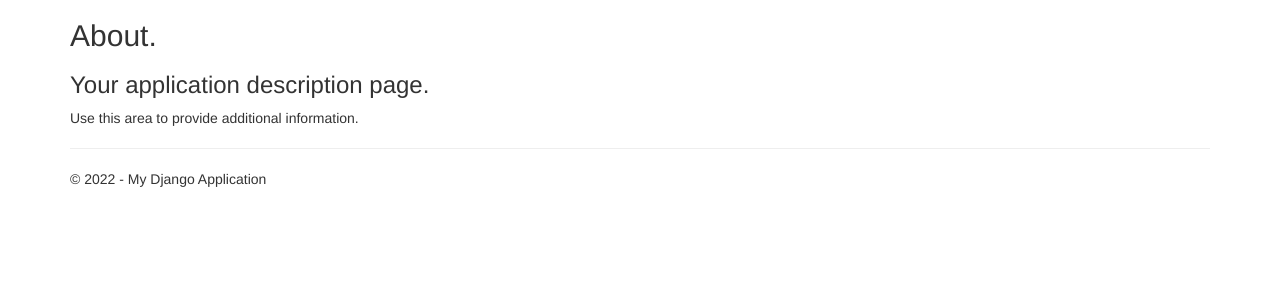
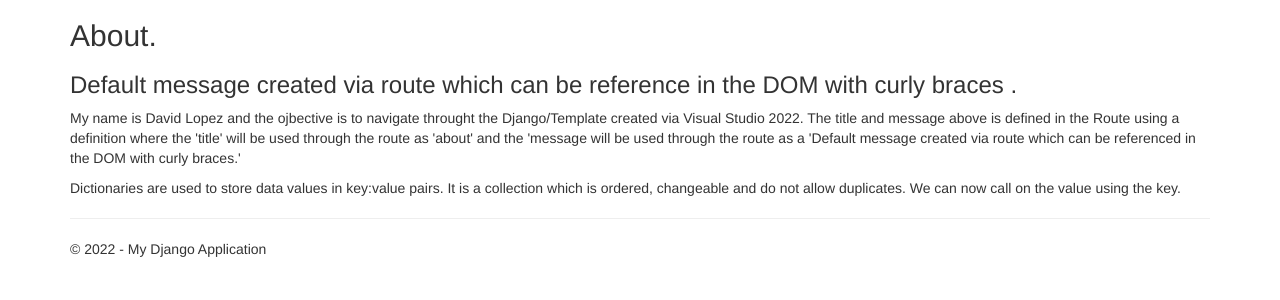
Before and after one commit to dlopez079/DjangoWebProject1, a Django app: page /about/ in a window 1280 px wide. Shown: the part 51-351 px from the top of the page. Run offline with Django 3.2, Linux system fonts and the light colour scheme; some libraries are stand-ins or nearby versions.

Commit message:
About Page Modification Dictionaries are used to store data values in key:value pairs.  I revised the message key:value pair and confirmed that it displays on the 'About page'.
In the 'About View', I added a message of my understanding between the route and the html webpage.

```diff
--- a/app/templates/app/about.html
+++ b/app/templates/app/about.html
@@ -5,6 +5,8 @@
 <h2>{{ title }}.</h2>
 <h3>{{ message }}</h3>
 
-<p>Use this area to provide additional information.</p>
+<p>My name is David Lopez and the ojbective is to navigate throught the Django/Template created via Visual Studio 2022.  The title and message above is defined in the Route using a definition where the 'title' will be used through the route as 'about' and the 'message will be used through the route as a 'Default message created via route which can be referenced in the DOM with curly braces.'  </p>
+<p>Dictionaries are used to store data values in key:value pairs. It is a collection which is ordered, changeable and do not allow duplicates.  We can now call on the value using the key.
+</p>
 
 {% endblock %}
--- a/app/views.py
+++ b/app/views.py
@@ -39,7 +39,7 @@ def about(request):
         'app/about.html',
         {
             'title':'About',
-            'message':'Your application description page.',
+            'message':'Default message created via route which can be reference in the DOM with curly braces .',
             'year':datetime.now().year,
         }
     )
```
